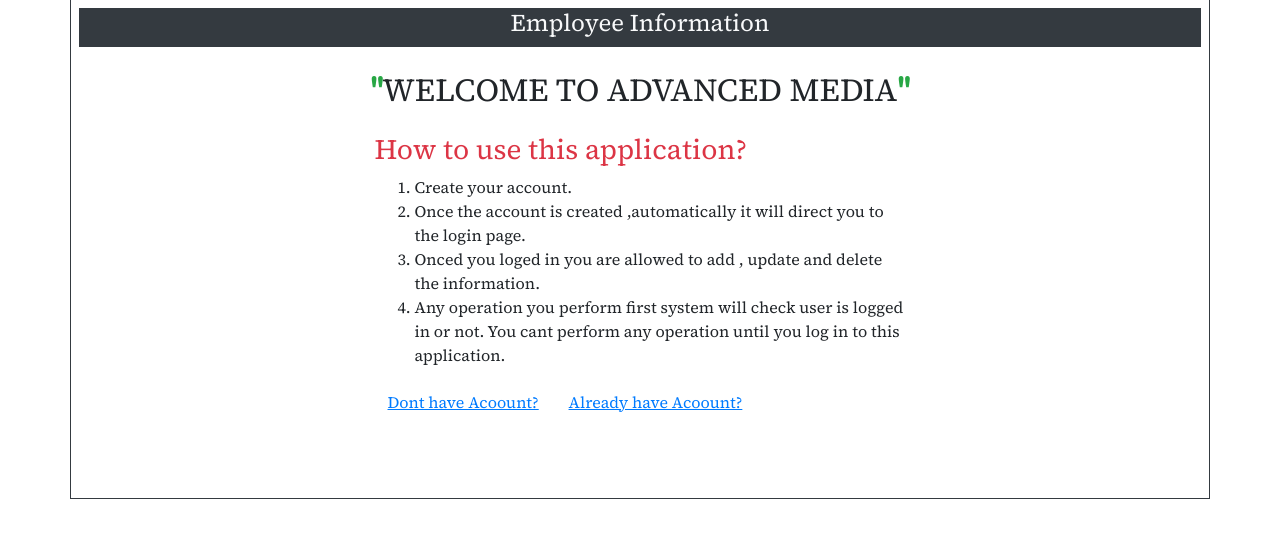
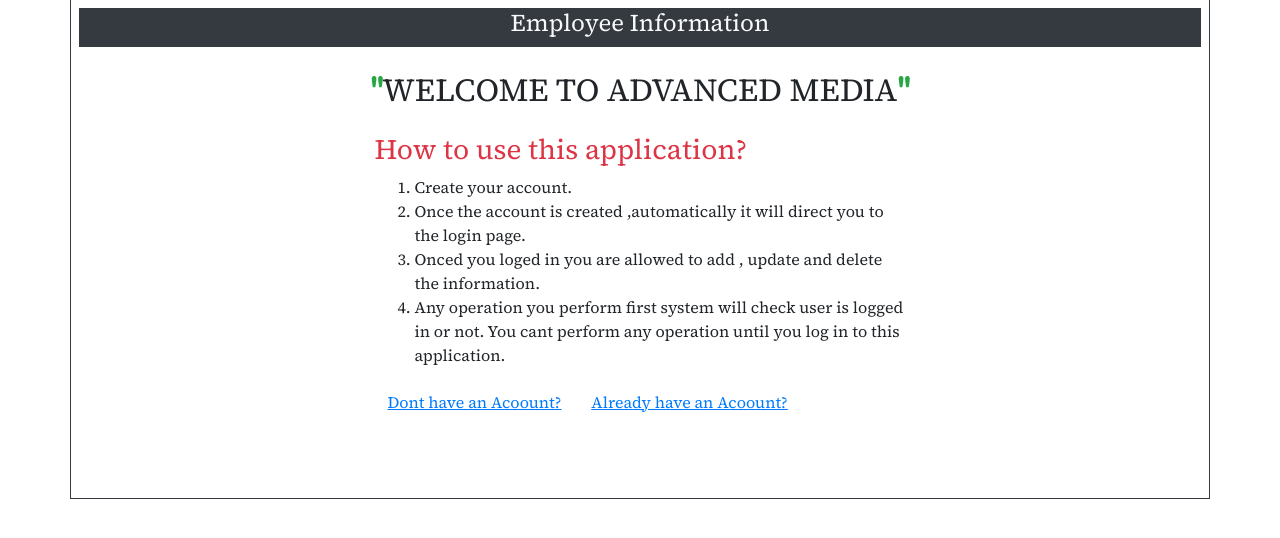
Before and after one commit to najamrain/ADVANCED-MEDIA-SOURCE-CODE, a Django app: page / in a window 1280 px wide. Shown: the part 57-595 px from the top of the page. Run offline with Django 3.2, Linux system fonts and the light colour scheme; some libraries are stand-ins or nearby versions.

Commit message:
Final changes

```diff
--- a/templates/base.html
+++ b/templates/base.html
@@ -186,8 +186,8 @@
                 <li>Onced you loged in you are allowed to add , update and delete the information.</li>
                 <li>Any operation you perform first system will check user is logged in or not. You cant perform any operation until you log in to this application.</li>
               </ol>
-<a href="signup" style="text-decoration: underline;" class="btn btn-white text-primary ">Dont have Acoount?</a>
-<a href="signin" style="text-decoration: underline;" class="btn btn-white text-primary ">Already have Acoount?</a>
+<a href="signup" style="text-decoration: underline;" class="btn btn-white text-primary ">Dont have an Acoount?</a>
+<a href="signin" style="text-decoration: underline;" class="btn btn-white text-primary ">Already have an Acoount?</a>
 
             </div>
           </div>
--- a/templates/signin.html
+++ b/templates/signin.html
@@ -17,7 +17,7 @@
 <input type="submit" value="SUBMIT FORM" class="btn btn-block btn-dark mt-3 ">
 
 <!-- <input type="submit" value="Dont have Account?"  class="btn btn-white text-primary text-decoration-underline mt-1 "> -->
-<a href="signup" style="text-decoration: underline;" class="btn btn-white text-primary ">Dont have Acoount?</a>
+<a href="signup" style="text-decoration: underline;" class="btn btn-white text-primary ">Dont have an Acoount?</a>
 </form>
 </div>
 </div>
--- a/templates/userForm.html
+++ b/templates/userForm.html
@@ -10,7 +10,7 @@
                 {% csrf_token %}
                 {{ userForm1 }}
             <input type="submit" value="SUBMIT FORM" class="btn btn-block btn-dark mt-1 ">
-<a href="signin" style="text-decoration: underline;" class="btn btn-white text-primary ">Already have Acoount?</a>
+<a href="signin" style="text-decoration: underline;" class="btn btn-white text-primary ">Already have an Acoount?</a>
 
             </form>
         </div>
```
